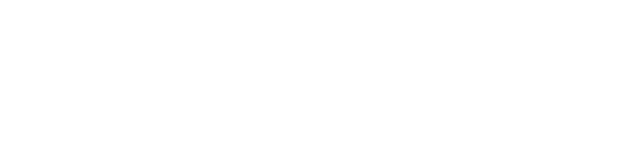
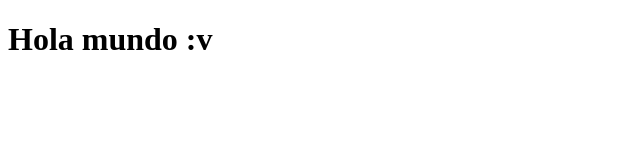
Before and after one commit to DragonIceCream65/Space-Project, a plain HTML site: page index.html in a window 1280 px wide. Shown: the whole page, without its empty margins (0-640 px from the left). Drawn offline with Linux system fonts and the light colour scheme.

```diff
--- a/index.html
+++ b/index.html
@@ -4,6 +4,7 @@
     <meta charset="UTF-8">
     <meta name="viewport" content="width=device-width, initial-scale=1.0">
     <title>Mondongo</title>
+    <h1>Hola mundo :v</h1>
 </head>
 <body>
 
```
